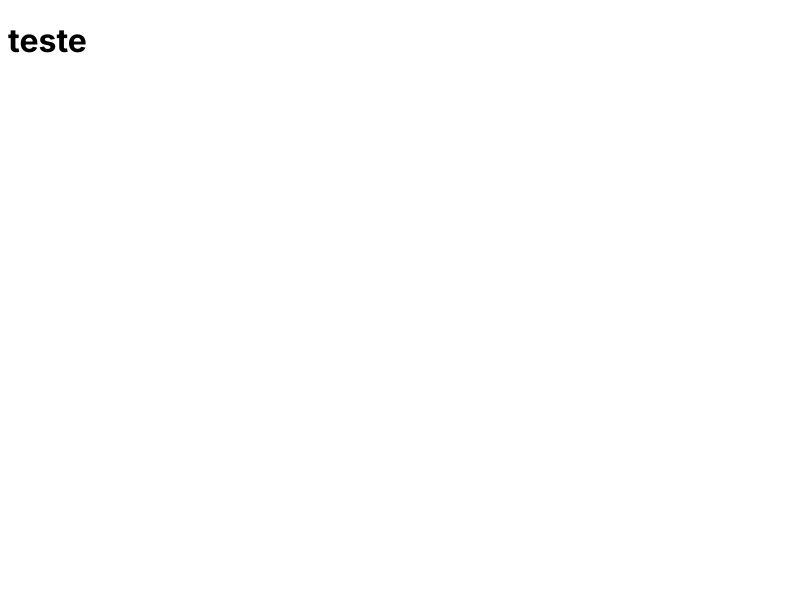
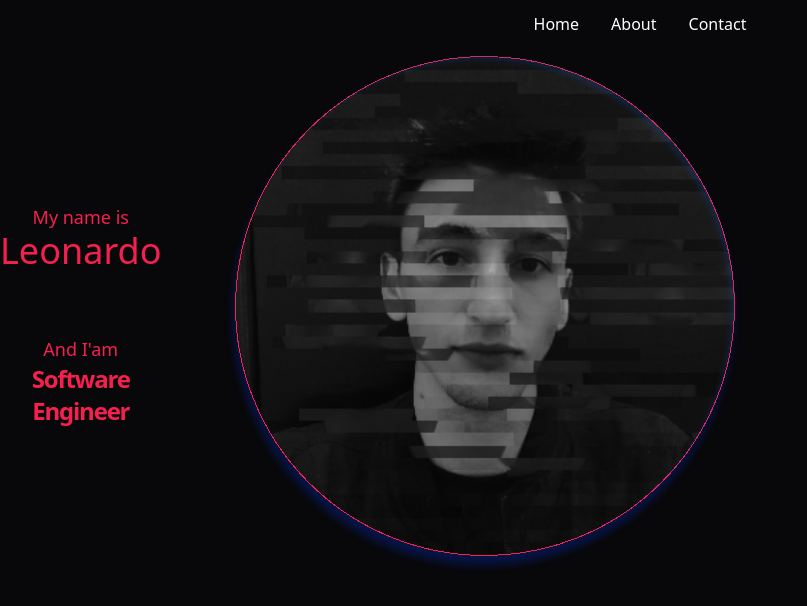
Before and after one commit to LeonardoStrechar/Portfolio, a Next.js app: page / in a window 1280 px wide. Shown: the top 606 px of the page, without its empty margins (0-807 px from the left). Built offline with nearby package versions, Linux system fonts and the light colour scheme.

Commit message:
Feat: create Header and Home

```diff
--- /dev/null
+++ b/src/app/components/header/header.tsx
@@ -0,0 +1,11 @@
+export function Header (){
+  return (
+    <div className="sticky top-0 w-full">
+      <div className="w-full flex justify-center gap-8 p-3">
+        <a href="/" className="text-white pb-2 border-b-0 hover:border-b-[1px] hover:border-amaranth hover:text-amaranth">Home</a>
+        <a href="/" className="text-white pb-2 border-b-0 hover:border-b-[1px] hover:border-amaranth hover:text-amaranth">About</a>
+        <a href="/" className="text-white pb-2 border-b-0 hover:border-b-[1px] hover:border-amaranth hover:text-amaranth">Contact</a>
+      </div>
+    </div>
+  )
+};
--- /dev/null
+++ b/src/app/components/home/home.tsx
@@ -0,0 +1,22 @@
+export function Home (){
+  return (
+    <div className="flex flex-col lg:flex-row items-center w-full gap-6">
+      <div className="flex flex-col gap-16">
+        <div className="text-center">
+          <p className="text-amaranth text-lg">My name is</p>
+          <p className="text-amaranth text-4xl font-medium">Leonardo</p>
+        </div>
+        <div className="text-center">
+          <p className="text-amaranth text-lg">And I'am</p>
+          <div>
+            <p className="text-amaranth text-2xl font-bold tracking-tighter">Software</p>
+            <p className="text-amaranth text-2xl font-bold tracking-tighter">Engineer</p>
+          </div>
+        </div>
+      </div>
+      <div className="px-10">
+        <img src="/leonardoStrechar.svg" alt="leonardo strechar" />
+      </div>
+    </div>
+  )
+}
--- a/src/app/layout.tsx
+++ b/src/app/layout.tsx
@@ -1,7 +1,6 @@
 import type { Metadata } from 'next'
-import { Inter } from 'next/font/google'
+import '@/styles/global.css'
 
-const inter = Inter({ subsets: ['latin'] })
 
 export const metadata: Metadata = {
   title: 'Create Next App',
@@ -15,7 +14,7 @@ export default function RootLayout({
 }) {
   return (
     <html lang="en">
-      <body className={inter.className}>{children}</body>
+      <body className='bg-blackRussian'>{children}</body>
     </html>
   )
 }
--- a/src/app/page.tsx
+++ b/src/app/page.tsx
@@ -1,7 +1,11 @@
+import { Header } from "./components/header/header";
+import { Home } from "./components/home/home";
+
 export default function Content(){
   return (
-    <div>
-      <h1>teste</h1>
+    <div className="flex flex-col justify-center">
+      <Header/>
+      <Home />
     </div>
   )
 }
--- /dev/null
+++ b/src/styles/global.css
@@ -0,0 +1,3 @@
+@tailwind base;
+@tailwind components;
+@tailwind utilities;
--- a/tailwind.config.ts
+++ b/tailwind.config.ts
@@ -13,10 +13,10 @@ const config: Config = {
         'gradient-conic':
           'conic-gradient(from 180deg at 50% 50%, var(--tw-gradient-stops))',
       },
-    },
-    colors: {
-      BlackRussian: '08080A',
-      Amaranth: 'F5204F'
+      colors: {
+        blackRussian: '#08080A',
+        amaranth: '#F5204F'
+      }
     }
   },
   plugins: [],
```
Also changed, not shown: public/leonardoStrechar.svg (added), src/app/global.css (added).
